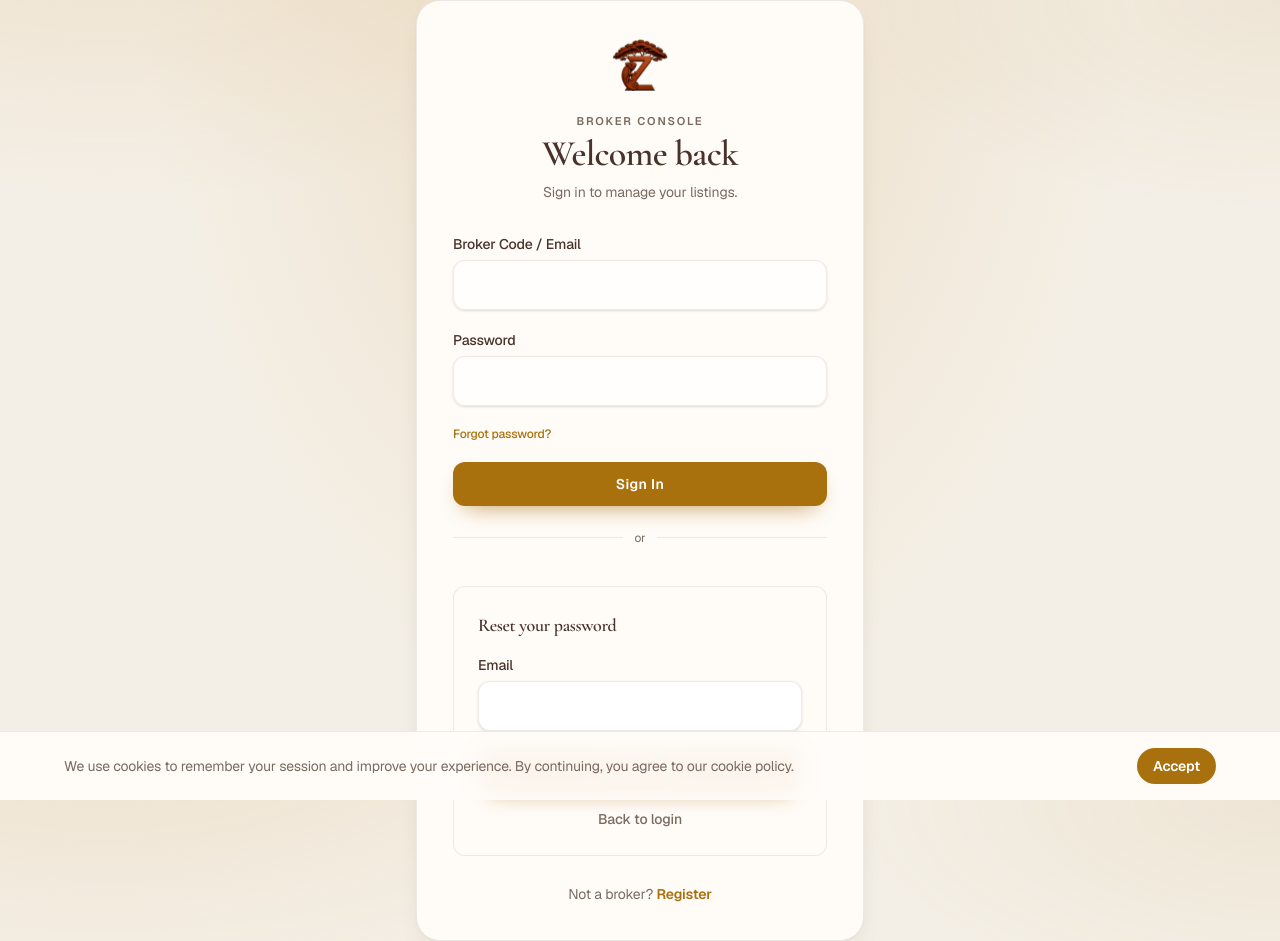
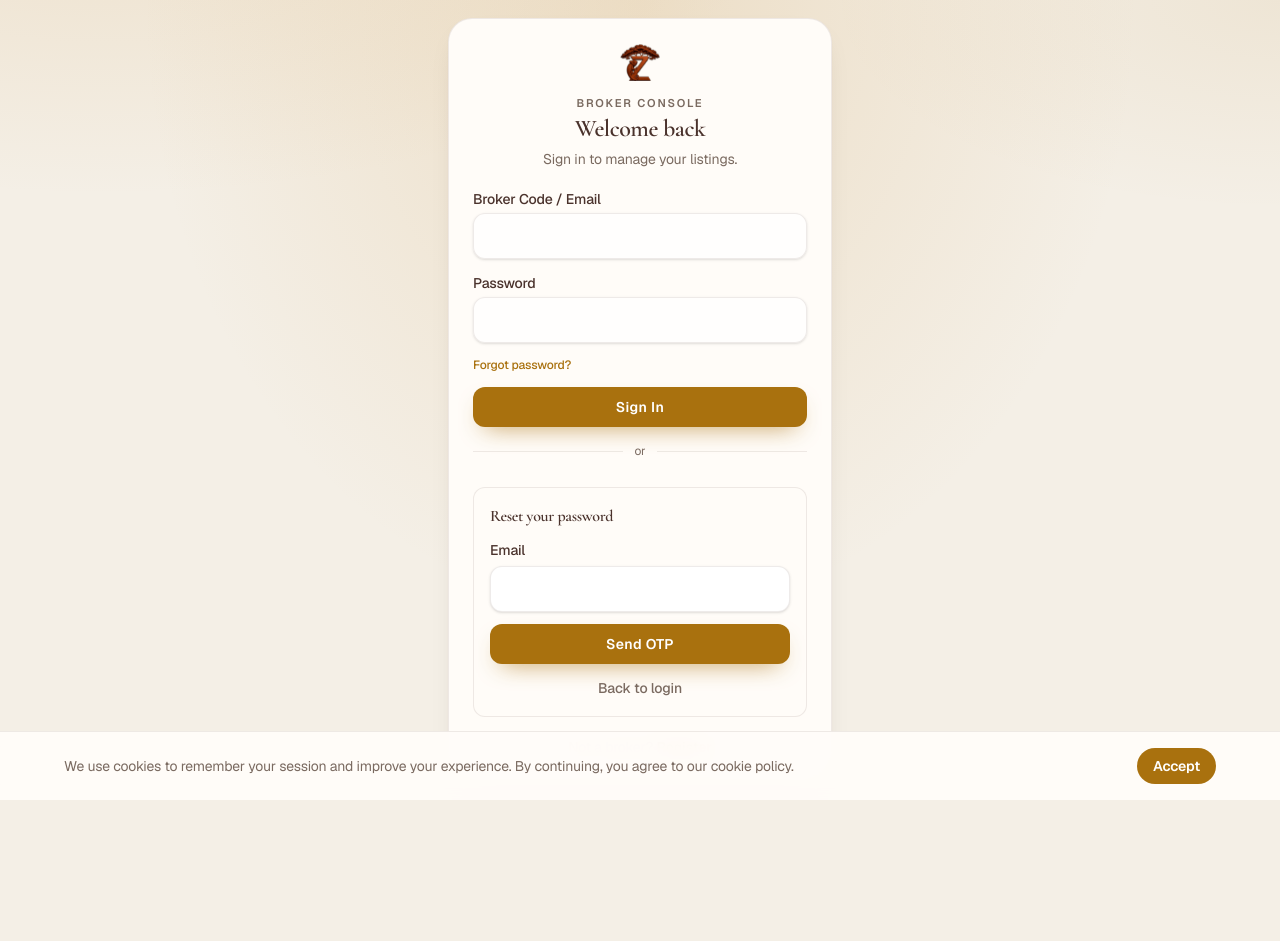
Before and after one commit to 126jgvvb/zcanopy-broker-web-dashbaord, a Next.js app: page / in a window 1280 px wide. Both pictures are taken after a click on the button "Forgot password?". After the commit the page ends 800 px from the top, so only its background shows below. Built offline with nearby package versions, Linux system fonts and the light colour scheme; no server answers.

Commit message:
reduced on the login card size

```diff
--- a/app/page.tsx
+++ b/app/page.tsx
@@ -34,15 +34,15 @@ export default function LoginPage() {
           const data = await webApi.brokerGoogleLogin(response.credential);
           const token = (data as any).token;
           if (!token) {
-            setError('Google sign-in failed. Please try again.');
+            setError((data as any)?.message || 'Google sign-in failed. Please try again.');
             return;
           }
           localStorage.setItem('zcanopy_token', token);
           localStorage.setItem('zcanopy_role', 'broker');
           localStorage.setItem('zcanopy_user', JSON.stringify(data));
           router.push('/dashboard');
-        } catch {
-          setError('Google sign-in failed. Please try again.');
+        } catch (err) {
+          setError(err instanceof Error ? err.message : 'Google sign-in failed. Please try again.');
         } finally {
           setGoogleLoading(false);
         }
@@ -159,38 +159,38 @@ export default function LoginPage() {
   return (
     <div className="relative flex min-h-screen items-center justify-center overflow-hidden px-4">
       <div className="pointer-events-none absolute inset-0 bg-[radial-gradient(ellipse_at_top,rgba(209,160,84,0.22),transparent_55%)]" />
-      <div className="relative w-full max-w-md rounded-3xl border border-[var(--zcanopy-border)] bg-[var(--zcanopy-surface)] p-9 shadow-[var(--zcanopy-shadow)]">
-        <div className="mb-8 text-center">
+      <div className="relative w-full max-w-sm rounded-3xl border border-[var(--zcanopy-border)] bg-[var(--zcanopy-surface)] p-6 shadow-[var(--zcanopy-shadow)]">
+        <div className="mb-5 text-center">
           <img
             src="/logo.svg"
             alt="ZCanopy"
-            className="mx-auto h-14 w-14 object-contain"
+            className="mx-auto h-10 w-10 object-contain"
             style={{ mixBlendMode: 'multiply' }}
           />
-          <p className="zc-kicker mt-5">Broker console</p>
-          <h1 className="mt-1 text-4xl text-[var(--zcanopy-card-brown)]">Welcome back</h1>
-          <p className="mt-2 text-sm text-[var(--zcanopy-muted)]">Sign in to manage your listings.</p>
+          <p className="zc-kicker mt-3">Broker console</p>
+          <h1 className="mt-0.5 text-2xl text-[var(--zcanopy-card-brown)]">Welcome back</h1>
+          <p className="mt-1 text-sm text-[var(--zcanopy-muted)]">Sign in to manage your listings.</p>
         </div>
 
-        <form onSubmit={handleSubmit} className="space-y-5">
+        <form onSubmit={handleSubmit} className="space-y-3.5">
           <div>
-            <label className="mb-1.5 block text-sm font-medium text-[var(--zcanopy-card-brown)]">Broker Code / Email</label>
+            <label className="mb-1 block text-sm font-medium text-[var(--zcanopy-card-brown)]">Broker Code / Email</label>
             <input
               type="text"
               value={email}
               onChange={(e) => setEmail(e.target.value)}
-              className="w-full rounded-xl border border-[var(--zcanopy-border)] bg-white/70 px-4 py-3 shadow-sm"
+              className="w-full rounded-xl border border-[var(--zcanopy-border)] bg-white/70 px-3.5 py-2.5 shadow-sm"
               required
             />
           </div>
 
           <div>
-            <label className="mb-1.5 block text-sm font-medium text-[var(--zcanopy-card-brown)]">Password</label>
+            <label className="mb-1 block text-sm font-medium text-[var(--zcanopy-card-brown)]">Password</label>
             <input
               type="password"
               value={password}
               onChange={(e) => setPassword(e.target.value)}
-              className="w-full rounded-xl border border-[var(--zcanopy-border)] bg-white/70 px-4 py-3 shadow-sm"
+              className="w-full rounded-xl border border-[var(--zcanopy-border)] bg-white/70 px-3.5 py-2.5 shadow-sm"
               required
             />
           </div>
@@ -210,37 +210,37 @@ export default function LoginPage() {
           <button
             type="submit"
             disabled={loading}
-            className="w-full rounded-xl bg-[var(--zcanopy-primary)] py-3 text-sm font-semibold tracking-wide text-white shadow-[0_10px_24px_-12px_rgba(169,113,14,0.85)] transition-all hover:bg-[var(--zcanopy-primary-alt)] disabled:opacity-50"
+            className="w-full rounded-xl bg-[var(--zcanopy-primary)] py-2.5 text-sm font-semibold tracking-wide text-white shadow-[0_10px_24px_-12px_rgba(169,113,14,0.85)] transition-all hover:bg-[var(--zcanopy-primary-alt)] disabled:opacity-50"
           >
             {loading ? 'Signing in...' : 'Sign In'}
           </button>
         </form>
 
-        <div className="mt-6 flex items-center gap-3">
+        <div className="mt-4 flex items-center gap-3">
           <div className="h-px flex-1 bg-[var(--zcanopy-border)]" />
           <span className="text-xs text-[var(--zcanopy-muted)]">or</span>
           <div className="h-px flex-1 bg-[var(--zcanopy-border)]" />
         </div>
 
-        <div ref={googleButtonRef} className="mt-4 flex justify-center" />
+        <div ref={googleButtonRef} className="mt-3 flex justify-center" />
         {googleLoading && <p className="text-center text-sm text-gray-500">Signing in with Google...</p>}
 
         {forgotPasswordMode && (
-          <div className="mt-6 rounded-xl border border-[var(--zcanopy-border)] bg-[var(--zcanopy-surface)] p-6">
-            <h2 className="mb-4 text-lg font-semibold text-[var(--zcanopy-card-brown)]">Reset your password</h2>
+          <div className="mt-4 rounded-xl border border-[var(--zcanopy-border)] bg-[var(--zcanopy-surface)] p-4">
+            <h2 className="mb-3 text-base font-semibold text-[var(--zcanopy-card-brown)]">Reset your password</h2>
             {forgotPasswordStep === 'email' && (
-              <form onSubmit={handleForgotPasswordSendOtp} className="space-y-4">
+              <form onSubmit={handleForgotPasswordSendOtp} className="space-y-3">
                 <label className="mb-1.5 block text-sm font-medium text-[var(--zcanopy-card-brown)]">Email</label>
                 <input
                   type="email"
                   required
                   value={forgotPasswordEmail}
                   onChange={(e) => setForgotPasswordEmail(e.target.value)}
-                  className="w-full rounded-xl border border-[var(--zcanopy-border)] bg-white px-4 py-3 shadow-sm outline-none transition focus:border-[var(--zcanopy-primary)] focus:ring-2 focus:ring-[var(--zcanopy-primary)]/30"
+                  className="w-full rounded-xl border border-[var(--zcanopy-border)] bg-white px-3.5 py-2.5 shadow-sm outline-none transition focus:border-[var(--zcanopy-primary)] focus:ring-2 focus:ring-[var(--zcanopy-primary)]/30"
                 />
                 {error && <p className="text-sm text-red-600">{error}</p>}
                 {forgotPasswordMessage && <p className="text-sm text-green-600">{forgotPasswordMessage}</p>}
-                <button type="submit" disabled={loading} className="w-full rounded-xl bg-[var(--zcanopy-primary)] py-3 text-sm font-semibold tracking-wide text-white shadow-[0_10px_24px_-12px_rgba(169,113,14,0.85)] transition-all hover:bg-[var(--zcanopy-primary-alt)] disabled:opacity-50">
+                <button type="submit" disabled={loading} className="w-full rounded-xl bg-[var(--zcanopy-primary)] py-2.5 text-sm font-semibold tracking-wide text-white shadow-[0_10px_24px_-12px_rgba(169,113,14,0.85)] transition-all hover:bg-[var(--zcanopy-primary-alt)] disabled:opacity-50">
                   {loading ? 'Sending OTP…' : 'Send OTP'}
                 </button>
                 <button type="button" onClick={() => { setForgotPasswordMode(false); setError(''); setForgotPasswordMessage(''); }} className="w-full text-sm font-medium text-[var(--zcanopy-muted)] hover:text-[var(--zcanopy-card-brown)]">
@@ -250,7 +250,7 @@ export default function LoginPage() {
             )}
 
             {forgotPasswordStep === 'otp' && (
-              <form onSubmit={handleForgotPasswordVerifyOtp} className="space-y-4">
+              <form onSubmit={handleForgotPasswordVerifyOtp} className="space-y-3">
                 <label className="mb-1.5 block text-sm font-medium text-[var(--zcanopy-card-brown)]">Enter OTP sent to {forgotPasswordEmail}</label>
                 <input
                   type="text"
@@ -258,11 +258,11 @@ export default function LoginPage() {
                   maxLength={6}
                   value={forgotPasswordOtp}
                   onChange={(e) => setForgotPasswordOtp(e.target.value)}
-                  className="w-full rounded-xl border border-[var(--zcanopy-border)] bg-white px-4 py-3 shadow-sm outline-none transition focus:border-[var(--zcanopy-primary)] focus:ring-2 focus:ring-[var(--zcanopy-primary)]/30"
+                  className="w-full rounded-xl border border-[var(--zcanopy-border)] bg-white px-3.5 py-2.5 shadow-sm outline-none transition focus:border-[var(--zcanopy-primary)] focus:ring-2 focus:ring-[var(--zcanopy-primary)]/30"
                 />
                 {error && <p className="text-sm text-red-600">{error}</p>}
                 {forgotPasswordMessage && <p className="text-sm text-green-600">{forgotPasswordMessage}</p>}
-                <button type="submit" disabled={loading} className="w-full rounded-xl bg-[var(--zcanopy-primary)] py-3 text-sm font-semibold tracking-wide text-white shadow-[0_10px_24px_-12px_rgba(169,113,14,0.85)] transition-all hover:bg-[var(--zcanopy-primary-alt)] disabled:opacity-50">
+                <button type="submit" disabled={loading} className="w-full rounded-xl bg-[var(--zcanopy-primary)] py-2.5 text-sm font-semibold tracking-wide text-white shadow-[0_10px_24px_-12px_rgba(169,113,14,0.85)] transition-all hover:bg-[var(--zcanopy-primary-alt)] disabled:opacity-50">
                   {loading ? 'Verifying…' : 'Verify OTP'}
                 </button>
                 <button type="button" onClick={() => { setForgotPasswordStep('email'); setError(''); setForgotPasswordMessage(''); }} className="w-full text-sm font-medium text-[var(--zcanopy-muted)] hover:text-[var(--zcanopy-card-brown)]">
@@ -272,7 +272,7 @@ export default function LoginPage() {
             )}
 
             {forgotPasswordStep === 'reset' && (
-              <form onSubmit={handleForgotPasswordReset} className="space-y-4">
+              <form onSubmit={handleForgotPasswordReset} className="space-y-3">
                 <label className="mb-1.5 block text-sm font-medium text-[var(--zcanopy-card-brown)]">New Password</label>
                 <input
                   type="password"
@@ -280,7 +280,7 @@ export default function LoginPage() {
                   minLength={6}
                   value={forgotPasswordNewPassword}
                   onChange={(e) => setForgotPasswordNewPassword(e.target.value)}
-                  className="w-full rounded-xl border border-[var(--zcanopy-border)] bg-white px-4 py-3 shadow-sm outline-none transition focus:border-[var(--zcanopy-primary)] focus:ring-2 focus:ring-[var(--zcanopy-primary)]/30"
+                  className="w-full rounded-xl border border-[var(--zcanopy-border)] bg-white px-3.5 py-2.5 shadow-sm outline-none transition focus:border-[var(--zcanopy-primary)] focus:ring-2 focus:ring-[var(--zcanopy-primary)]/30"
                 />
                 <label className="mb-1.5 block text-sm font-medium text-[var(--zcanopy-card-brown)]">Confirm New Password</label>
                 <input
@@ -289,11 +289,11 @@ export default function LoginPage() {
                   minLength={6}
                   value={forgotPasswordConfirmPassword}
                   onChange={(e) => setForgotPasswordConfirmPassword(e.target.value)}
-                  className="w-full rounded-xl border border-[var(--zcanopy-border)] bg-white px-4 py-3 shadow-sm outline-none transition focus:border-[var(--zcanopy-primary)] focus:ring-2 focus:ring-[var(--zcanopy-primary)]/30"
+                  className="w-full rounded-xl border border-[var(--zcanopy-border)] bg-white px-3.5 py-2.5 shadow-sm outline-none transition focus:border-[var(--zcanopy-primary)] focus:ring-2 focus:ring-[var(--zcanopy-primary)]/30"
                 />
                 {error && <p className="text-sm text-red-600">{error}</p>}
                 {forgotPasswordMessage && <p className="text-sm text-green-600">{forgotPasswordMessage}</p>}
-                <button type="submit" disabled={loading} className="w-full rounded-xl bg-[var(--zcanopy-primary)] py-3 text-sm font-semibold tracking-wide text-white shadow-[0_10px_24px_-12px_rgba(169,113,14,0.85)] transition-all hover:bg-[var(--zcanopy-primary-alt)] disabled:opacity-50">
+                <button type="submit" disabled={loading} className="w-full rounded-xl bg-[var(--zcanopy-primary)] py-2.5 text-sm font-semibold tracking-wide text-white shadow-[0_10px_24px_-12px_rgba(169,113,14,0.85)] transition-all hover:bg-[var(--zcanopy-primary-alt)] disabled:opacity-50">
                   {loading ? 'Resetting…' : 'Reset Password'}
                 </button>
               </form>
@@ -301,7 +301,7 @@ export default function LoginPage() {
           </div>
         )}
 
-        <p className="mt-7 text-center text-sm text-[var(--zcanopy-muted)]">
+        <p className="mt-5 text-center text-sm text-[var(--zcanopy-muted)]">
           Not a broker?{' '}
           <button onClick={() => router.push('/signup')} className="font-semibold text-[var(--zcanopy-primary)] underline-offset-4 hover:underline">
             Register
--- a/lib/api.ts
+++ b/lib/api.ts
@@ -320,7 +320,7 @@ export const webApi = {
     apiFetch<{ properties: any[]; total: number }>(`/web/customer/broker/${brokerCode}/properties`, { query, fallback: mockData.brokerProperties() }),
 
   registerBroker: (body: unknown) =>
-    apiFetch('/broker/register', { method: 'POST', body, fallback: { brokerId: 'mock-broker-1', email: (body as any)?.email, phoneNumber: (body as any)?.phoneNumber, brokerCode: '' } }),
+    apiFetch<{ success: boolean; message: string; expiresInSeconds?: number }>('/broker/register', { method: 'POST', body, fallback: { success: false, message: 'Could not reach the registration service. Please try again.' } }),
 
   sendBrokerOtp: (body: unknown) =>
     apiFetch('/broker/otp/send', { method: 'POST', body, fallback: { success: true, message: 'OTP sent', expiresInSeconds: 600 } }),
```
Also changed, not shown: app/signup/page.tsx (+52 -28 lines).
